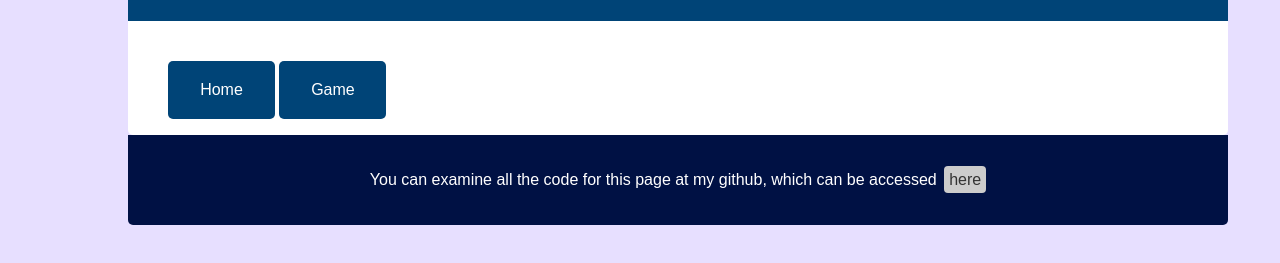
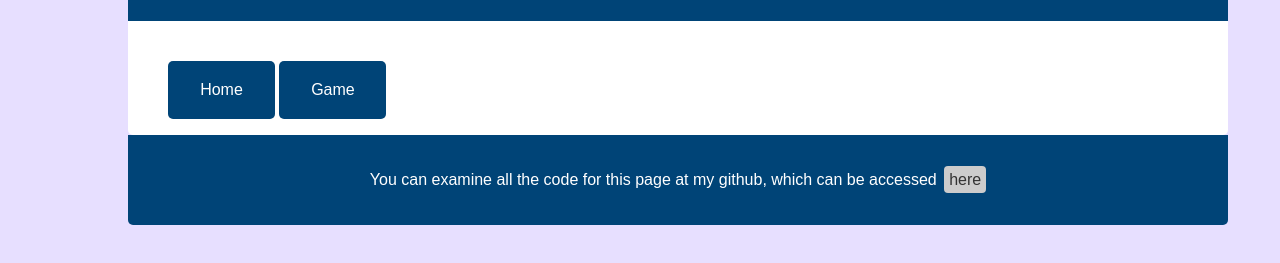
Before and after one commit to paranoid-and-roid/politics2015, a website: page index.html in a window 1280 px wide. Shown: the part 107-370 px from the top of the page. Drawn offline with nearby package versions, Linux system fonts and the light colour scheme; some packages are replaced by stand-ins of ours; a script that the page names is missing.

Commit message:
Changed footer colour

```diff
--- a/css/styles.css
+++ b/css/styles.css
@@ -255,7 +255,7 @@ footer {
     width: 1100px;
     text-align: center;
     padding: 20px 0;
-    background: #014;
+    background: #047;
     color: #fff;
     border-bottom-right-radius: 5px;
     border-bottom-left-radius: 5px;
```
